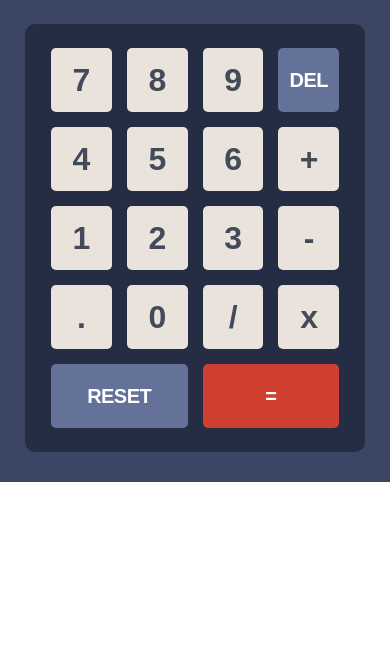
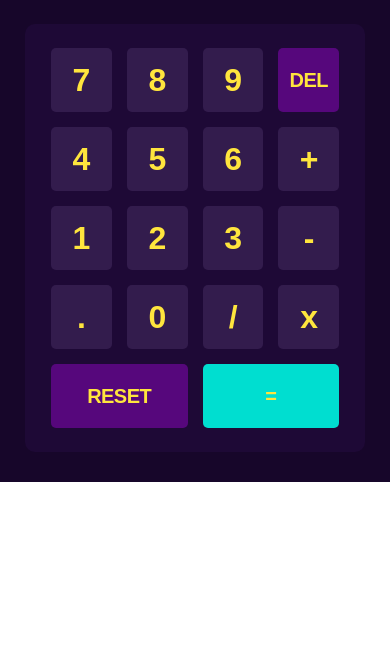
Before and after one commit to andreslopezlu/Calculator-app, a plain HTML site: page index.html in a window 390 px wide. Shown: the part 187-844 px from the top of the page. Drawn offline with Linux system fonts and the light colour scheme.

Commit message:
complete mobile calc, styles and theme persistence

```diff
--- a/index.html
+++ b/index.html
@@ -40,24 +40,24 @@
                     <p class="text-color2a calculation__text common-text">123</p>
                 </section>
                 <section class="background-color3a keyboard">
-                    <button class="background-color6a text-color7a seven number-key common-text"><p>7</p></button>
-                    <button class="background-color6a text-color7a eight number-key common-text">8</button>
-                    <button class="background-color6a text-color7a nine number-key common-text">9</button>
-                    <button class="background-color8a text-color2a delete number-key common-text">DEL</button>
-                    <button class="background-color6a text-color7a four number-key common-text">4</button>
-                    <button class="background-color6a text-color7a five number-key common-text">5</button>
-                    <button class="background-color6a text-color7a six number-key common-text">6</button>
-                    <button class="background-color6a text-color7a plus number-key common-text">+</button>
-                    <button class="background-color6a text-color7a one number-key common-text">1</button>
-                    <button class="background-color6a text-color7a two number-key common-text">2</button>
-                    <button class="background-color6a text-color7a three number-key common-text">3</button>
-                    <button class="background-color6a text-color7a minus number-key common-text">-</button>
-                    <button class="background-color6a text-color7a dot number-key common-text">.</button>
-                    <button class="background-color6a text-color7a cero number-key common-text">0</button>
-                    <button class="background-color6a text-color7a division number-key common-text">/</button>
-                    <button class="background-color6a text-color7a multiplication number-key common-text">x</button>
-                    <button class="background-color8a text-color2a reset number-key common-text">RESET</button>
-                    <button class="background-color4a text-color2a equal number-key common-text">=</button>
+                    <button class="background-color6a text-color7a seven number-key common-text number-key-hover1"><p>7</p></button>
+                    <button class="background-color6a text-color7a eight number-key common-text number-key-hover1">8</button>
+                    <button class="background-color6a text-color7a nine number-key common-text number-key-hover1">9</button>
+                    <button class="background-color8a text-color2a delete number-key common-text delete-hover1">DEL</button>
+                    <button class="background-color6a text-color7a four number-key common-text number-key-hover1">4</button>
+                    <button class="background-color6a text-color7a five number-key common-text number-key-hover1">5</button>
+                    <button class="background-color6a text-color7a six number-key common-text number-key-hover1">6</button>
+                    <button class="background-color6a text-color7a plus number-key common-text number-key-hover1">+</button>
+                    <button class="background-color6a text-color7a one number-key common-text number-key-hover1">1</button>
+                    <button class="background-color6a text-color7a two number-key common-text number-key-hover1">2</button>
+                    <button class="background-color6a text-color7a three number-key common-text number-key-hover1">3</button>
+                    <button class="background-color6a text-color7a minus number-key common-text number-key-hover1">-</button>
+                    <button class="background-color6a text-color7a dot number-key common-text number-key-hover1">.</button>
+                    <button class="background-color6a text-color7a cero number-key common-text number-key-hover1">0</button>
+                    <button class="background-color6a text-color7a division number-key common-text number-key-hover1">/</button>
+                    <button class="background-color6a text-color7a multiplication number-key common-text number-key-hover1">x</button>
+                    <button class="background-color8a text-color2a reset number-key common-text reset-hover1">RESET</button>
+                    <button class="background-color4a text-color2a equal number-key common-text equal-hover1">=</button>
                 </section>
             </div>
             <script src="./scripts/changeThemeSwitch.js"></script>
--- a/scripts/changeThemeSwitch.js
+++ b/scripts/changeThemeSwitch.js
@@ -5,6 +5,17 @@ const switch2 = document.querySelector(".switch2")
 const switch3 = document.querySelector(".switch3")
 
 const nodes = document.querySelectorAll("*")
+
+window.addEventListener("DOMContentLoaded", () => {
+    const savedTheme = localStorage.getItem('theme')
+    if (savedTheme === "theme1") {
+        changeTheme1Switch()
+    } else if (savedTheme === "theme2") {
+        changeTheme2Switch()
+    } else {
+        changeTheme3Switch()
+    }
+})
 
 const theme1ToTheme2 = {
     "background-color1a": "background-color1b",
@@ -15,6 +26,10 @@ const theme1ToTheme2 = {
     "background-color6a": "background-color6b",
     "text-color7a": "text-color7b",
     "background-color8a": "background-color8b",
+    "number-key-hover1": "number-key-hover2",
+    "delete-hover1": "delete-hover2",
+    "reset-hover1": "reset-hover2",
+    "equal-hover1": "equal-hover2"
 }
 
 const theme1ToTheme3 = {
@@ -26,6 +41,10 @@ const theme1ToTheme3 = {
     "background-color6a": "background-color6c",
     "text-color7a": "text-color7c",
     "background-color8a": "background-color8c",
+    "number-key-hover1": "number-key-hover3",
+    "delete-hover1": "delete-hover3",
+    "reset-hover1": "reset-hover3",
+    "equal-hover1": "equal-hover3"
 }
 
 const theme2ToTheme1 = {
@@ -37,6 +56,10 @@ const theme2ToTheme1 = {
     "background-color6b": "background-color6a",
     "text-color7b": "text-color7a",
     "background-color8b": "background-color8a",
+    "number-key-hover2": "number-key-hover1",
+    "delete-hover2": "delete-hover1",
+    "reset-hover2": "reset-hover1",
+    "equal-hover2": "equal-hover1"
 }
 
 const theme2ToTheme3 = {
@@ -48,6 +71,10 @@ const theme2ToTheme3 = {
     "background-color6b": "background-color6c",
     "text-color7b": "text-color7c",
     "background-color8b": "background-color8c",
+    "number-key-hover2": "number-key-hover3",
+    "delete-hover2": "delete-hover3",
+    "reset-hover2": "reset-hover3",
+    "equal-hover2": "equal-hover3"
 }
 
 const theme3ToTheme1 = {
@@ -59,6 +86,10 @@ const theme3ToTheme1 = {
     "background-color6c": "background-color6a",
     "text-color7c": "text-color7a",
     "background-color8c": "background-color8a",
+    "number-key-hover3": "number-key-hover1",
+    "delete-hover3": "delete-hover1",
+    "reset-hover3": "reset-hover1",
+    "equal-hover3": "equal-hover1"
 }
 
 const theme3ToTheme2 = {
@@ -70,6 +101,10 @@ const theme3ToTheme2 = {
     "background-color6c": "background-color6b",
     "text-color7c": "text-color7b",
     "background-color8c": "background-color8b",
+    "number-key-hover3": "number-key-hover2",
+    "delete-hover3": "delete-hover2",
+    "reset-hover3": "reset-hover2",
+    "equal-hover3": "equal-hover2"
 }
 
 setTheme1 = () => {
@@ -88,6 +123,8 @@ setTheme1 = () => {
             }
         });
     }
+
+    localStorage.setItem("theme", "theme1")
 }
 
 setTheme2 = () => {
@@ -106,6 +143,8 @@ setTheme2 = () => {
             }
         });
     }
+
+    localStorage.setItem("theme", "theme2")
 }
 
 setTheme3 = () => {
@@ -124,22 +163,22 @@ setTheme3 = () => {
             }
         });
     }
+
+    localStorage.setItem("theme", "theme3")
 }
 
 changeTheme1Switch = () => {
     if(switch2.classList.contains("switch-location--center")){
         switch2.classList.remove("background-color4b", "switch-location--center")
         switch1.classList.add("background-color4a", "switch-location--left")
-        main.classList.remove("theme2")
-        main.classList.add("theme1")
+        main.classList.replace("theme2", "theme1")
         setTheme1()
     }
 
     if(switch3.classList.contains("switch-location--right")){
         switch3.classList.remove("background-color4c", "switch-location--right")
         switch1.classList.add("background-color4a", "switch-location--left")
-        main.classList.remove("theme3")
-        main.classList.add("theme1")
+        main.classList.replace("theme3", "theme1")
         setTheme1()
     }
 }
@@ -148,16 +187,14 @@ changeTheme2Switch = () => {
     if(switch1.classList.contains("switch-location--left")){
         switch1.classList.remove("background-color4a", "switch-location--left")
         switch2.classList.add("background-color4b", "switch-location--center")
-        main.classList.remove("theme1")
-        main.classList.add("theme2")
+        main.classList.replace("theme1", "theme2")
         setTheme2()
     }
 
     if(switch3.classList.contains("switch-location--right")){
         switch3.classList.remove("background-color4c", "switch-location--right")
         switch2.classList.add("background-color4b", "switch-location--center")
-        main.classList.remove("theme3")
-        main.classList.add("theme2")
+        main.classList.replace("theme3", "theme2")
         setTheme2()
     }
 }
@@ -166,16 +203,14 @@ changeTheme3Switch = () => {
     if(switch1.classList.contains("switch-location--left")){
         switch1.classList.remove("background-color4a", "switch-location--left")
         switch3.classList.add("background-color4c", "switch-location--right")
-        main.classList.remove("theme1")
-        main.classList.add("theme3")
+        main.classList.replace("theme1", "theme3")
         setTheme3()
     }
 
     if(switch2.classList.contains("switch-location--center")){
         switch2.classList.remove("background-color4b", "switch-location--center")
         switch3.classList.add("background-color4c", "switch-location--right")
-        main.classList.remove("theme2")
-        main.classList.add("theme3")
+        main.classList.replace("theme2", "theme3")
         setTheme3()
     }
 }
--- a/styles/common-styles.css
+++ b/styles/common-styles.css
@@ -67,6 +67,7 @@ header{
     padding: 5px;
     grid-template: 1fr / repeat(3, 1fr);
     width: 90%;
+    cursor: pointer;
 }
 
 .switch1, .switch2, .switch3 {
@@ -135,3 +136,15 @@ header{
 .reset, .delete, .equal {
     font-size: 2rem;
 }
+
+.number-key:hover {
+    cursor: pointer;
+}
+
+.reset:hover, .delete:hover {
+    cursor: pointer;
+}
+
+.equal:hover {
+    cursor: pointer;
+}
--- a/styles/theme1.css
+++ b/styles/theme1.css
@@ -30,17 +30,14 @@
     background-color: var(--color8a);
 }
 
-.number-key:hover {
+.number-key-hover1:hover {
     background-color: var(--color9a);
-    cursor: pointer;
 }
 
-.reset:hover, .delete:hover {
+.reset-hover1:hover, .delete-hover1:hover {
     background-color: var(--color10a);
-    cursor: pointer;
 }
 
-.equal:hover {
+.equal-hover1:hover {
     background-color: var(--color11a);
-    cursor: pointer;
 }
--- a/styles/theme2.css
+++ b/styles/theme2.css
@@ -29,3 +29,15 @@
 .background-color8b {
     background-color: var(--color7b);
 }
+
+.number-key-hover2:hover {
+    background-color: var(--color8b);
+}
+
+.reset-hover2:hover, .delete-hover2:hover {
+    background-color: var(--color9b);
+}
+
+.equal-hover2:hover {
+    background-color: var(--color10b);
+}
--- a/styles/theme3.css
+++ b/styles/theme3.css
@@ -29,3 +29,15 @@
 .background-color8c {
     background-color: var(--color6c);
 }
+
+.number-key-hover3:hover {
+    background-color: var(--color7c);
+}
+
+.reset-hover3:hover, .delete-hover3:hover {
+    background-color: var(--color8c);
+}
+
+.equal-hover3:hover {
+    background-color: var(--color9c);
+}
--- a/styles/variables.css
+++ b/styles/variables.css
@@ -21,6 +21,9 @@
     --color5b: #EEE;
     --color6b: #E5E4E1;
     --color7b: #378187;
+    --color8b: #FFF;
+    --color9b: #62B5BC;
+    --color10b: #FF8A38;
 
     --color1c: #17062A;
     --color2c: #FFE53D;
@@ -28,4 +31,7 @@
     --color4c: #00DED0;
     --color5c: #331C4D;
     --color6c: #56077C;
+    --color7c: #6C34AC;
+    --color8c: #8631AF;
+    --color9c: #93FFF8;
 }
```
